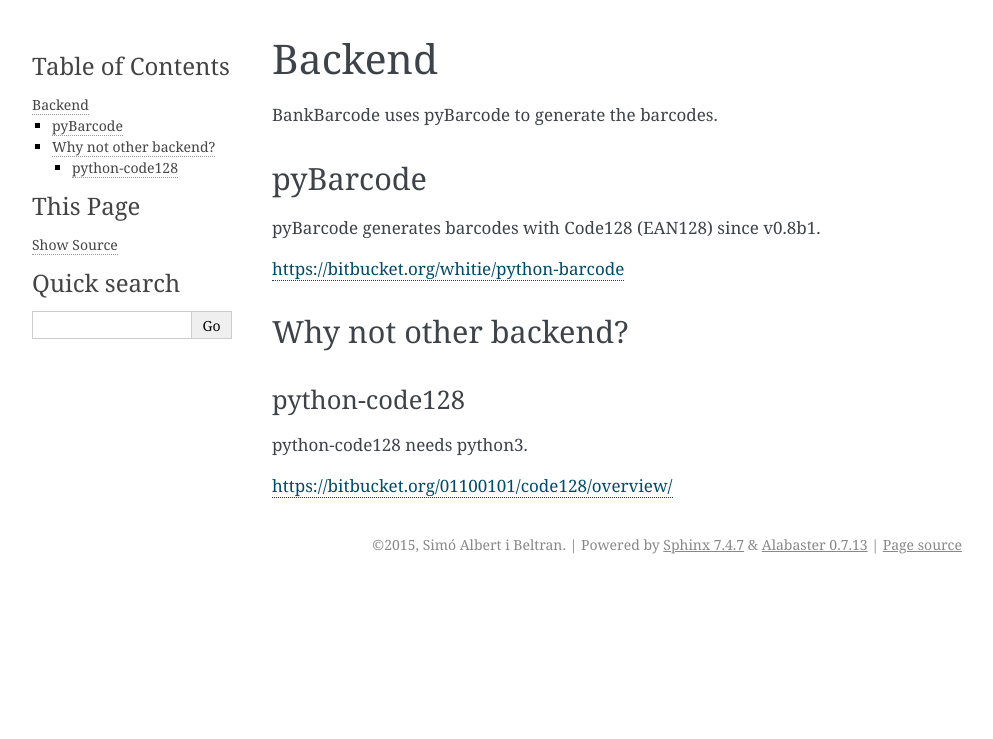
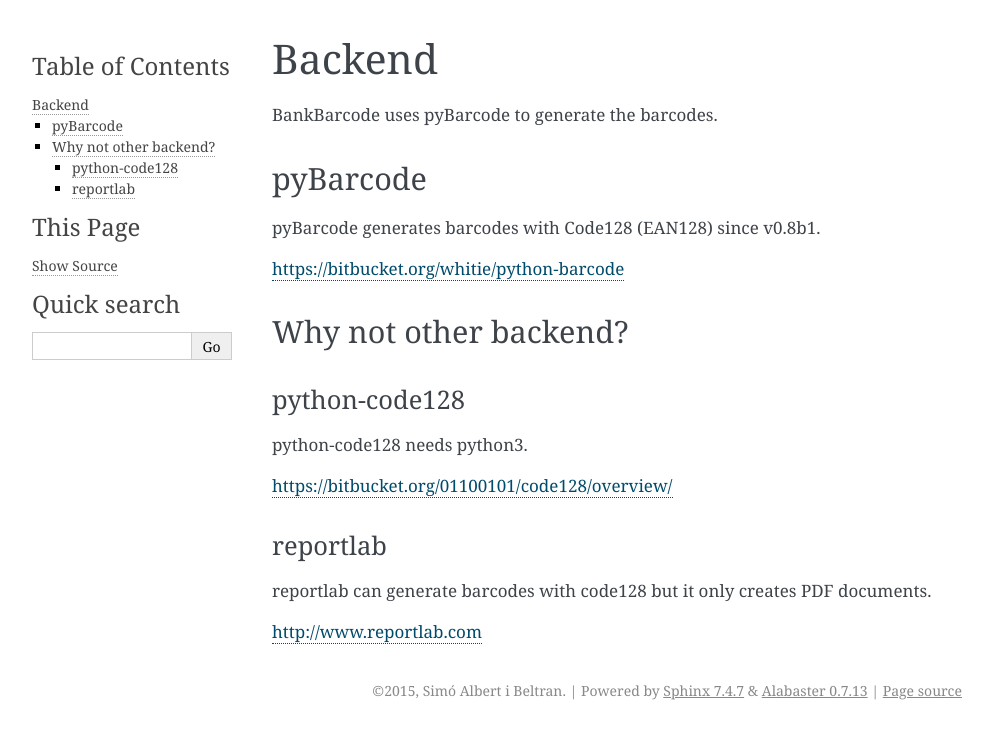
Before and after one commit to gisce/bankbarcode, a Sphinx documentation site: the page built from docs/backend.rst, in a window 1280 px wide. Shown: the top 739 px of the page, without its empty margins (148-1141 px from the left). Built offline with Sphinx 7.4.7, drawn with Linux system fonts in a browser that asks for light colours.

Commit message:
document why not reportlab

```diff
--- a/docs/backend.rst
+++ b/docs/backend.rst
@@ -20,3 +20,10 @@
 python-code128 needs python3.
 
 https://bitbucket.org/01100101/code128/overview/
+
+reportlab
+---------
+
+reportlab can generate barcodes with code128 but it only creates PDF documents.
+
+http://www.reportlab.com
```
